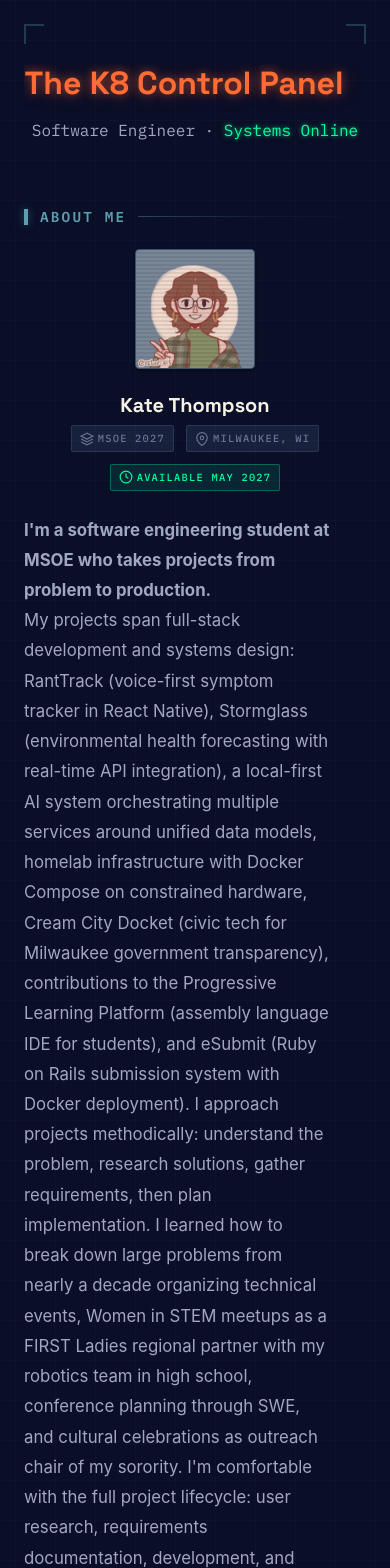
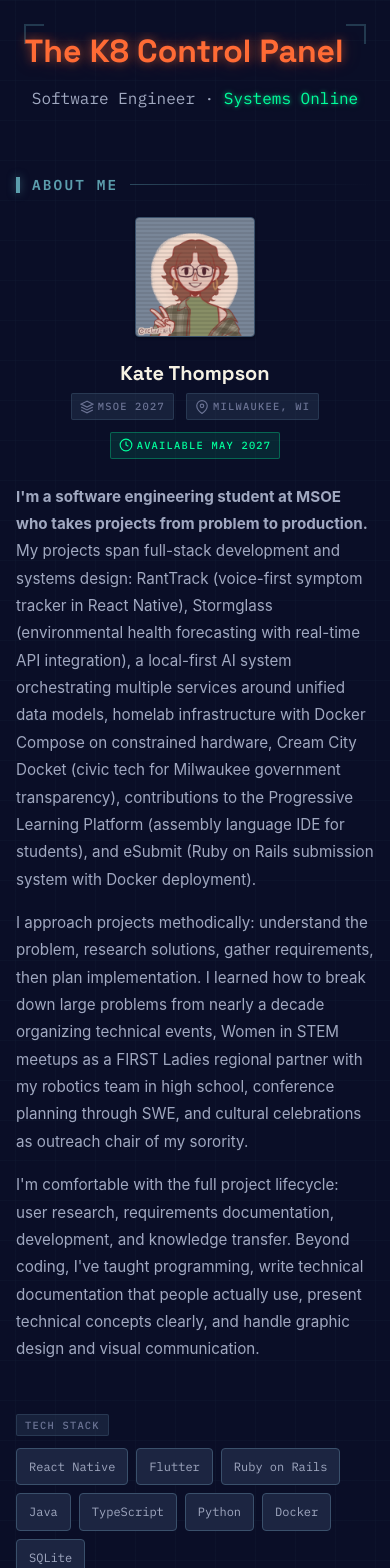
Before and after one commit to k8thompson134/portfolio, a Next.js app: page / in a window 390 px wide. Shown: the top 1568 px of the page. Built offline with nearby package versions, Linux system fonts and the light colour scheme; a web font is replaced by a local one.

Commit message:
mobile layout fixes, doc/tech stack updates, K8 tap Easter egg

```diff
--- a/src/app/page.module.scss
+++ b/src/app/page.module.scss
@@ -6,6 +6,10 @@
   padding: $space-8 $space-5;
   position: relative;
   min-height: 100vh;
+
+  @media (max-width: $bp-sm) {
+    padding: $space-6 $space-4;
+  }
 
   // Technical Grid Background
   background-image:
@@ -108,13 +112,25 @@
   font-size: 1.05rem;
   line-height: 1.8;
   margin-bottom: $space-7;
-  max-width: 90%;
+
+  p + p {
+    margin-top: $space-4;
+  }
+
+  @media (max-width: $bp-md) {
+    font-size: 0.95rem;
+  }
 }
 
 .grid {
   display: grid;
   grid-template-columns: repeat(auto-fit, minmax(280px, 1fr));
   gap: $space-4;
+
+  @media (max-width: $bp-sm) {
+    grid-template-columns: 1fr;
+    gap: $space-3;
+  }
 }
 
 .creativeGrid {
@@ -146,20 +162,17 @@
 }
 
 .backLink {
+  display: inline-flex;
+  align-items: center;
   margin-bottom: $space-5;
-
-  a {
   color: $led-green;
   text-decoration: none;
   font-family: $font-mono;
   font-size: 0.9rem;
-    display: inline-flex;
-    align-items: center;
   transition: color $transition-base;
 
   &:hover {
     color: $nixie-orange;
-      text-shadow: $shadow-glow-green; // subtle glow on hover
+    text-shadow: $shadow-glow-green;
   }
 }
-}
--- a/src/app/page.tsx
+++ b/src/app/page.tsx
@@ -15,12 +15,11 @@ export default function Home() {
       <section id="about">
         <h2 className={styles.sectionLabel}>About Me</h2>
         <ProfileCard imageSrc="/images/avatar.png" />
-        <p className={styles.bio}>
-          <b>I'm a software engineering student at MSOE who takes projects from problem to production. </b><br />
-          My projects span full-stack development and systems design: RantTrack (voice-first symptom tracker in React Native), Stormglass (environmental health forecasting with real-time API integration), a local-first AI system orchestrating multiple services around unified data models, homelab infrastructure with Docker Compose on constrained hardware, Cream City Docket (civic tech for Milwaukee government transparency), contributions to the Progressive Learning Platform (assembly language IDE for students), and eSubmit (Ruby on Rails submission system with Docker deployment).
-          I approach projects methodically: understand the problem, research solutions, gather requirements, then plan implementation. I learned how to break down large problems from nearly a decade organizing technical events, Women in STEM meetups as a FIRST Ladies regional partner with my robotics team in high school, conference planning through SWE, and cultural celebrations as outreach chair of my sorority.
-          I'm comfortable with the full project lifecycle: user research, requirements documentation, development, and knowledge transfer. Beyond coding, I've taught programming, write technical documentation that people actually use, present technical concepts clearly, and handle graphic design and visual communication.
-        </p>
+        <div className={styles.bio}>
+          <p><b>I'm a software engineering student at MSOE who takes projects from problem to production.</b> My projects span full-stack development and systems design: RantTrack (voice-first symptom tracker in React Native), Stormglass (environmental health forecasting with real-time API integration), a local-first AI system orchestrating multiple services around unified data models, homelab infrastructure with Docker Compose on constrained hardware, Cream City Docket (civic tech for Milwaukee government transparency), contributions to the Progressive Learning Platform (assembly language IDE for students), and eSubmit (Ruby on Rails submission system with Docker deployment).</p>
+          <p>I approach projects methodically: understand the problem, research solutions, gather requirements, then plan implementation. I learned how to break down large problems from nearly a decade organizing technical events, Women in STEM meetups as a FIRST Ladies regional partner with my robotics team in high school, conference planning through SWE, and cultural celebrations as outreach chair of my sorority.</p>
+          <p>I'm comfortable with the full project lifecycle: user research, requirements documentation, development, and knowledge transfer. Beyond coding, I've taught programming, write technical documentation that people actually use, present technical concepts clearly, and handle graphic design and visual communication.</p>
+        </div>
         <TechStack />
       </section>
 
@@ -61,7 +60,7 @@ export default function Home() {
           />
           <ProjectCard
             title="Local Personal AI System"
-            description="A Flask + Discord bot system orchestrating multiple services (Ollama, n8n, external APIs) around a unified SQLite schema. Demonstrates patterns for cross-domain data correlation, heterogeneous input normalization, agentic self-improvement with safety guardrails, and privacy-by-architecture. Includes a live research pipeline covering Long COVID, ME/CFS, and 6 comorbid conditions: daily PubMed agent scores papers 1–10 via local LLM, with safety flags for treatments that contradict post-exertional malaise mechanisms (graded exercise therapy, CBT-as-cure). clinical trials tracked alongside papers."
+            description="A Flask + Discord bot system orchestrating multiple services (Ollama, n8n, external APIs) around a unified SQLite schema. Demonstrates patterns for cross-domain data correlation, heterogeneous input normalization, agentic self-improvement with safety guardrails, and privacy-by-architecture. Includes a live research pipeline covering Long COVID, ME/CFS, and 6 comorbid conditions: daily PubMed agent scores papers 1–10 via local LLM, with safety flags for treatments that contradict post-exertional malaise mechanisms (graded exercise therapy, CBT-as-cure). Clinical trials tracked alongside papers."
             tech={['Flask', 'Discord.py', 'SQLite', 'Ollama', 'n8n', 'Claude API', 'Gemini API']}
             status="live"
             href="/local-personal-ai"
--- a/src/components/ContactSection.module.scss
+++ b/src/components/ContactSection.module.scss
@@ -9,6 +9,11 @@
     background: rgba($panel-dark, 0.4);
     border-radius: $radius-lg;
     overflow: hidden;
+
+    @media (max-width: $bp-sm) {
+        margin-top: $space-7;
+        padding: $space-5 $space-4;
+    }
 
     // Corner Accents
     &::before {
--- a/src/components/Footer.module.scss
+++ b/src/components/Footer.module.scss
@@ -112,6 +112,21 @@
     }
 }
 
+.hint {
+    font-family: $font-mono;
+    font-size: 0.7rem;
+    color: $text-muted;
+    margin-top: $space-2;
+    opacity: 0.35;
+    letter-spacing: 0.15em;
+    user-select: none;
+    transition: opacity $transition-base;
+
+    &:hover {
+        opacity: 0.7;
+    }
+}
+
 .copyright {
     display: inline-block;
     padding: $space-2 $space-4;
--- a/src/components/Footer.tsx
+++ b/src/components/Footer.tsx
@@ -1,4 +1,5 @@
 import styles from './Footer.module.scss';
+import K8Tap from './K8Tap';
 
 export default function Footer() {
     const currentYear = new Date().getFullYear();
@@ -8,7 +9,9 @@ export default function Footer() {
             <p className={styles.copyright}>
                 © {currentYear} <span>K8 Control Panel</span> · Built with Next.js
             </p>
-            <p className={styles.hint}>k8_</p>
+            <p className={styles.hint}>
+                <K8Tap>k8_</K8Tap>
+            </p>
         </footer>
     );
 }
--- a/src/components/HeroTitle.tsx
+++ b/src/components/HeroTitle.tsx
@@ -1,10 +1,11 @@
 import styles from './HeroTitle.module.scss';
+import K8Tap from './K8Tap';
 
 export default function HeroTitle() {
     return (
         <section className={styles.heroSection}>
             <h1 className={styles.title}>
-                The K8 Control Panel
+                The <K8Tap>K8</K8Tap> Control Panel
             </h1>
             <p className={styles.tagline}>
                 Software Engineer · <span>Systems Online</span>
--- /dev/null
+++ b/src/components/K8Tap.tsx
@@ -0,0 +1,12 @@
+'use client';
+
+export default function K8Tap({ children }: { children: React.ReactNode }) {
+  const handleTap = () => {
+    window.dispatchEvent(new CustomEvent('rise:trigger'));
+  };
+  return (
+    <span onClick={handleTap} style={{ cursor: 'pointer' }}>
+      {children}
+    </span>
+  );
+}
--- a/src/components/RiseEasterEgg.tsx
+++ b/src/components/RiseEasterEgg.tsx
@@ -52,8 +52,14 @@ export default function RiseEasterEgg() {
       }
     };
 
+    const handleCustom = () => trigger();
+
     window.addEventListener('keydown', handleKey);
-    return () => window.removeEventListener('keydown', handleKey);
+    window.addEventListener('rise:trigger', handleCustom);
+    return () => {
+      window.removeEventListener('keydown', handleKey);
+      window.removeEventListener('rise:trigger', handleCustom);
+    };
   }, [trigger]);
 
   return (
```
Also changed, not shown: src/app/local-personal-ai/page.tsx (+8 -7 lines). Lines whose indentation alone changed are shown as unchanged.
